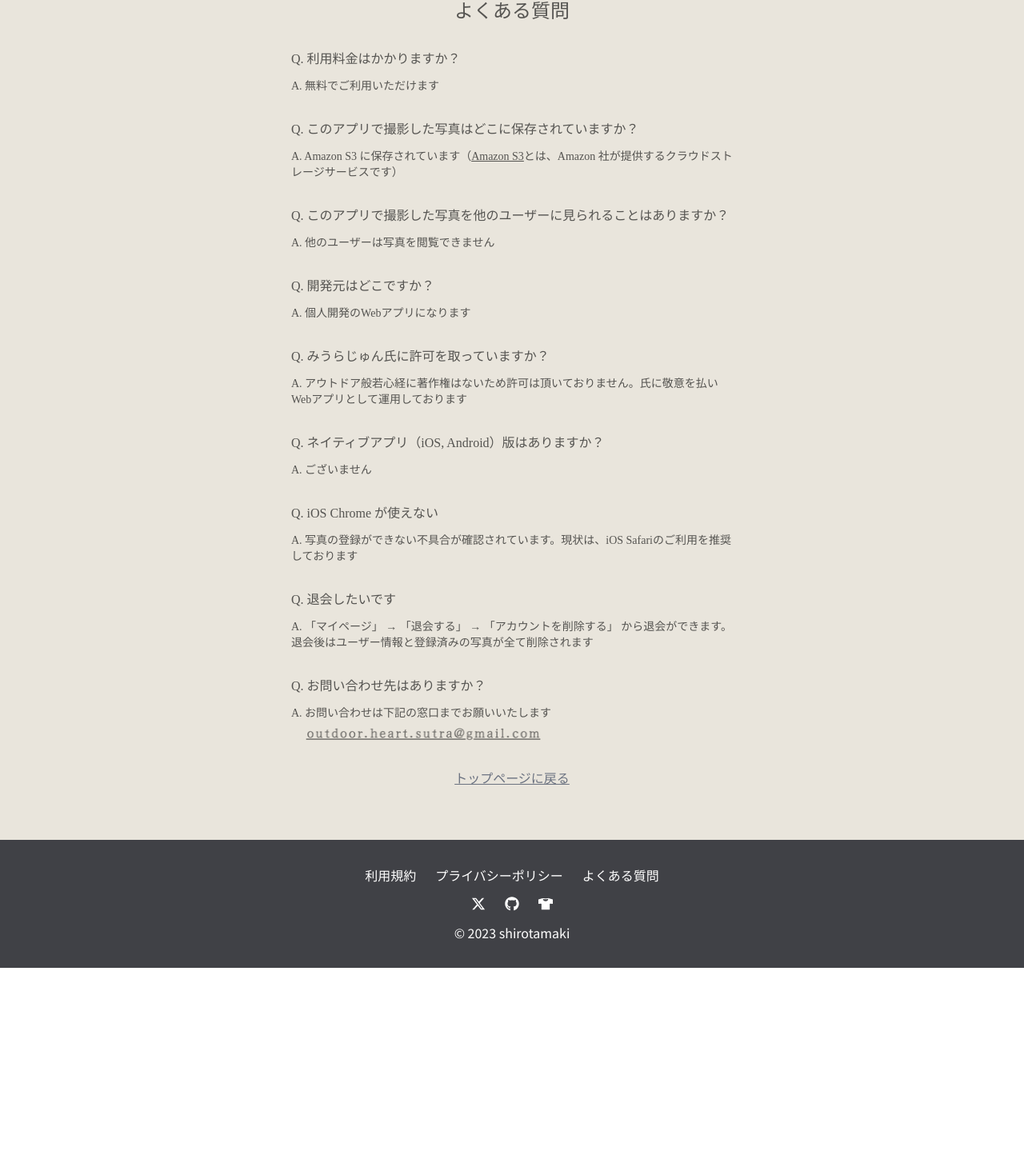
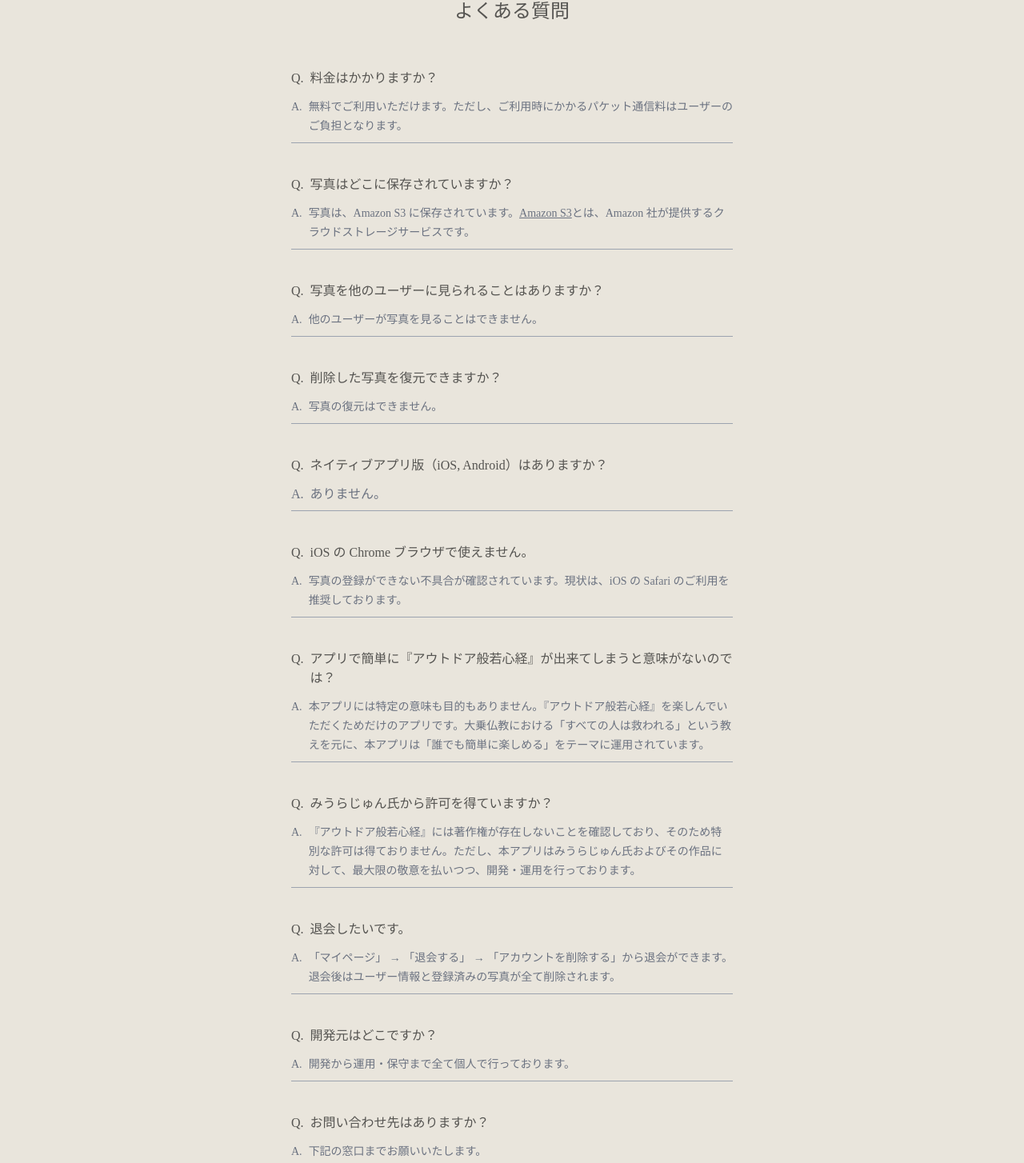
Before and after one commit to shirotamaki/outdoor-heart-sutra, a Next.js app in the folder frontend/: page /faq in a window 1280 px wide. Shown: the part 119-1573 px from the top of the page at 80% size. Before the commit the page ends 1329 px from the top, so only its background shows below. Built offline with nearby package versions, Linux system fonts and the light colour scheme; no server answers; a web font is replaced by a local one.

Commit message:
⚡️  FAQページを加筆修正する

```diff
--- a/frontend/src/pages/faq.tsx
+++ b/frontend/src/pages/faq.tsx
@@ -12,81 +12,157 @@ const Faq = () => {
       </Head>
       <Header />
       <main className='bg-beige flex flex-grow w-full'>
-        <article className='flex flex-col items-center font-kinuta text-mainBlack p-4 w-full'>
+        <article className='flex flex-col items-center font-kinuta text-gray-500 p-4 w-full'>
           <section className='sm:w-552 w-full mx-auto'>
-            <h1 className='text-lg sm:text-2xl text-center mt-4 mb-8 sm:m-8'>よくある質問</h1>
+            <h1 className='text-mainBlack text-lg sm:text-2xl text-center mt-4  mb-8 sm:mt-8 sm:mb-14'>
+              よくある質問
+            </h1>
             <ul>
-              <li>
-                <h2 className='text-sm sm:text-base mb-3'>Q. 利用料金はかかりますか？</h2>
-                <p className='text-xs sm:text-sm mb-8'>A. 無料でご利用いただけます</p>
+              <li className='mb-10 pb-2 border-b border-gray-400 leading-6 md:leading-8'>
+                <h2 className='text-mainBlack  text-sm sm:text-base mb-3 flex flex-row'>
+                  <div className='mr-2'>Q.</div>
+                  <div>料金はかかりますか？</div>
+                </h2>
+                <p className='text-xs sm:text-sm flex flex-row leading-4 md:leading-6'>
+                  <div className='mr-2'>A.</div>
+                  <div>
+                    無料でご利用いただけます。ただし、ご利用時にかかるパケット通信料はユーザーのご負担となります。
+                  </div>
+                </p>
               </li>
-              <li>
-                <h2 className='text-sm sm:text-base mb-3'>
-                  Q. このアプリで撮影した写真はどこに保存されていますか？
+              <li className='mb-10 pb-2 border-b border-gray-400 leading-6 md:leading-8'>
+                <h2 className='text-mainBlack  text-sm sm:text-base mb-3 flex flex-row'>
+                  <div className='mr-2'>Q.</div>
+                  <div>写真はどこに保存されていますか？</div>
                 </h2>
-                <p className='text-xs sm:text-sm mb-8'>
-                  A. Amazon S3 に保存されています（
+                <p className='text-xs sm:text-sm flex flex-row leading-4 md:leading-6'>
+                  <div className='mr-2'>A.</div>
+                  <div>
+                    写真は、Amazon S3 に保存されています。
                     <Link
                       href='https://docs.aws.amazon.com/ja_jp/AmazonS3/latest/userguide/Welcome.html'
-                    className='underline hover:opacity-50 transition-all duration-100'
+                      legacyBehavior
+                    >
+                      <a
+                        target='_blank'
+                        rel='noopener noreferrer'
+                        data-testid='amazons3-link'
+                        className='hover:opacity-50 transition-all duration-100 underline'
                       >
                         Amazon S3
+                      </a>
                     </Link>
-                  とは、Amazon 社が提供するクラウドストレージサービスです）
+                    とは、Amazon 社が提供するクラウドストレージサービスです。
+                  </div>
                 </p>
               </li>
-              <li>
-                <h2 className='text-sm sm:text-base mb-3'>
-                  Q. このアプリで撮影した写真を他のユーザーに見られることはありますか？
+              <li className='mb-10 pb-2 border-b border-gray-400 leading-6 md:leading-8'>
+                <h2 className='text-mainBlack text-sm sm:text-base mb-3 flex flex-row'>
+                  <div className='mr-2'>Q.</div>
+                  <div className=''>写真を他のユーザーに見られることはありますか？</div>
                 </h2>
-                <p className='text-xs sm:text-sm mb-8'>A. 他のユーザーは写真を閲覧できません</p>
-              </li>
-              <li>
-                <h2 className='text-sm sm:text-base mb-3'>Q. 開発元はどこですか？</h2>
-                <p className='text-xs sm:text-sm mb-8'>A. 個人開発のWebアプリになります</p>
-              </li>
-              <li>
-                <h2 className='text-sm sm:text-base mb-3'>
-                  Q. みうらじゅん氏に許可を取っていますか？
-                </h2>
-                <p className='text-xs sm:text-sm mb-8'>
-                  A.
-                  アウトドア般若心経に著作権はないため許可は頂いておりません。氏に敬意を払いWebアプリとして運用しております
+                <p className='text-xs sm:text-sm flex flex-row leading-4 md:leading-6'>
+                  <div className='mr-2'>A.</div>
+                  <div>他のユーザーが写真を見ることはできません。</div>
                 </p>
               </li>
-              <li>
-                <h2 className='text-sm sm:text-base mb-3'>
-                  Q. ネイティブアプリ（iOS, Android）版はありますか？
+              <li className='mb-10 pb-2 border-b border-gray-400 leading-6 md:leading-8'>
+                <h2 className='text-mainBlack text-sm sm:text-base mb-3 flex flex-row'>
+                  <div className='mr-2'>Q.</div>
+                  <div className=''>削除した写真を復元できますか？</div>
                 </h2>
-                <p className='text-xs sm:text-sm mb-8'>A. ございません</p>
-              </li>
-              <li>
-                <h2 className='text-sm sm:text-base mb-3'>Q. iOS Chrome が使えない</h2>
-                <p className='text-xs sm:text-sm mb-8'>
-                  A. 写真の登録ができない不具合が確認されています。現状は、iOS
-                  Safariのご利用を推奨しております
+                <p className='text-xs sm:text-sm flex flex-row leading-4 md:leading-6'>
+                  <div className='mr-2'>A.</div>
+                  <div>写真の復元はできません。</div>
                 </p>
               </li>
-              <li>
-                <h2 className='text-sm sm:text-base mb-3'>Q. 退会したいです</h2>
-                <p className='text-xs sm:text-sm mb-8'>
-                  A. 「マイページ」 → 「退会する」 → 「アカウントを削除する」
-                  から退会ができます。退会後はユーザー情報と登録済みの写真が全て削除されます
+              <li className='mb-10 pb-2 border-b border-gray-400 leading-6 md:leading-8'>
+                <h2 className='text-mainBlack text-sm sm:text-base mb-3 flex flex-row'>
+                  <div className='mr-2'>Q.</div>
+                  <div className=''>ネイティブアプリ版（iOS, Android）はありますか？</div>
+                </h2>
+                <p className='text-sm sm:text-base flex'>
+                  <div className='mr-2'>A.</div>
+                  <div>ありません。</div>
                 </p>
               </li>
-              <li>
-                <h2 className='text-sm sm:text-base mb-3'>Q. お問い合わせ先はありますか？</h2>
-                <p className='text-xs sm:text-sm mb-1'>
-                  A. お問い合わせは下記の窓口までお願いいたします
+              <li className='mb-10 pb-2 border-b border-gray-400 leading-6 md:leading-8'>
+                <h2 className='text-mainBlack text-sm sm:text-base mb-3 flex flex-row'>
+                  <div className='mr-2'>Q.</div>
+                  <div>iOS の Chrome ブラウザで使えません。</div>
+                </h2>
+                <p className='text-xs sm:text-sm flex flex-row leading-4 md:leading-6'>
+                  <div className='mr-2'>A.</div>
+                  <div className=''>
+                    写真の登録ができない不具合が確認されています。現状は、iOS の Safari
+                    のご利用を推奨しております。
+                  </div>
                 </p>
-                <p className='ml-4 mb-6 md:mb-8'>
+              </li>
+              <li className='mb-10 pb-2 border-b border-gray-400 leading-6 md:leading-8'>
+                <h2 className='text-mainBlack text-sm sm:text-base mb-3 flex flex-row'>
+                  <div className='mr-2'>Q.</div>
+                  <div>アプリで簡単に『アウトドア般若心経』が出来てしまうと意味がないのでは？</div>
+                </h2>
+                <p className='text-xs sm:text-sm flex flex-row leading-4 md:leading-6'>
+                  <div className='mr-2'>A.</div>
+                  <div className=''>
+                    本アプリには特定の意味も目的もありません。『アウトドア般若心経』を楽しんでいただくためだけのアプリです。大乗仏教における「すべての人は救われる」という教えを元に、本アプリは「誰でも簡単に楽しめる」をテーマに運用されています。
+                  </div>
+                </p>
+              </li>
+              <li className='mb-10 pb-2 border-b border-gray-400 leading-6 md:leading-8'>
+                <h2 className='text-mainBlack text-sm sm:text-base mb-3 flex flex-row'>
+                  <div className='mr-2'>Q.</div>
+                  <div>みうらじゅん氏から許可を得ていますか？</div>
+                </h2>
+                <p className='text-xs sm:text-sm flex flex-row leading-4 md:leading-6'>
+                  <div className='mr-2'>A.</div>
+                  <div className=''>
+                    『アウトドア般若心経』には著作権が存在しないことを確認しており、そのため特別な許可は得ておりません。ただし、本アプリはみうらじゅん氏およびその作品に対して、最大限の敬意を払いつつ、開発・運用を行っております。
+                  </div>
+                </p>
+              </li>
+              <li className='mb-10 pb-2 border-b border-gray-400 leading-6 md:leading-8'>
+                <h2 className='text-mainBlack text-sm sm:text-base mb-3 flex flex-row'>
+                  <div className='mr-2'>Q.</div>
+                  <div>退会したいです。</div>
+                </h2>
+                <p className='text-xs sm:text-sm flex flex-row leading-4 md:leading-6'>
+                  <div className='mr-2'>A.</div>
+                  <div className=''>
+                    「マイページ」 → 「退会する」 →
+                    「アカウントを削除する」から退会ができます。退会後はユーザー情報と登録済みの写真が全て削除されます。
+                  </div>
+                </p>
+              </li>
+              <li className='mb-10 pb-2 border-b border-gray-400 leading-6 md:leading-8'>
+                <h2 className='text-mainBlack font-blacktext-sm sm:text-base mb-3 flex'>
+                  <div className='mr-2'>Q.</div>
+                  <div>開発元はどこですか？</div>
+                </h2>
+                <p className='text-xs sm:text-sm flex flex-row leading-4 md:leading-6'>
+                  <div className='mr-2'>A.</div>
+                  <div>開発から運用・保守まで全て個人で行っております。</div>
+                </p>
+              </li>
+              <li className='mb-12 pb-2 border-b border-gray-400 leading-6 md:leading-8'>
+                <h2 className='text-mainBlack text-sm sm:text-base mb-3 flex flex-row'>
+                  <div className='mr-2'>Q.</div>
+                  <div>お問い合わせ先はありますか？</div>
+                </h2>
+                <p className='text-xs sm:text-sm flex flex-row leading-4 md:leading-6'>
+                  <div className='mr-2'>A.</div>
+                  <div>下記の窓口までお願いいたします。</div>
+                </p>
+                <div className='ml-6'>
                   <Image
                     src='/images/email_address.png'
                     alt='Email Adress'
                     width={300}
                     height={24}
                   />
-                </p>
+                </div>
               </li>
             </ul>
             <div className='mb-12 text-center'>
@@ -99,7 +175,7 @@ const Faq = () => {
               </Link>
             </div>
           </section>
-        </article>
+        </article>{' '}
       </main>
       <Footer />
     </div>
```
Lines whose indentation alone changed are shown as unchanged.
